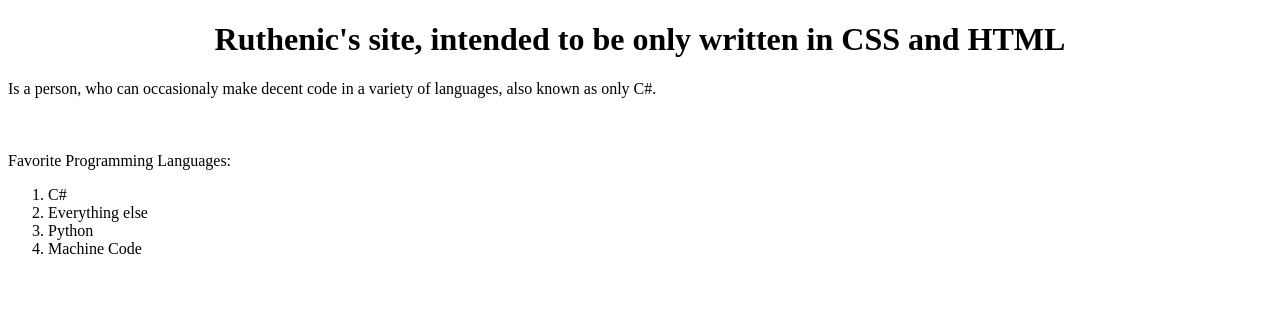
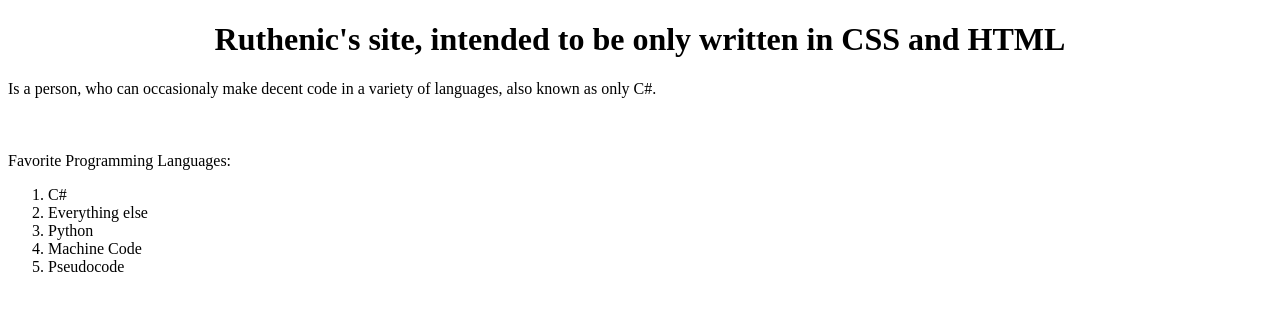
Before and after one commit to Ruthenic/Ruthenic.github.io, a plain HTML site: page index.html in a window 1280 px wide. Drawn offline with Linux system fonts and the light colour scheme.

Commit message:
Add additional entry to list

```diff
--- a/index.html
+++ b/index.html
@@ -13,6 +13,7 @@
         <li>Everything else</li>
         <li>Python</li>
         <li>Machine Code</li>
+        <li>Pseudocode</li>
     </ol>
 </body>
 </html>
```
